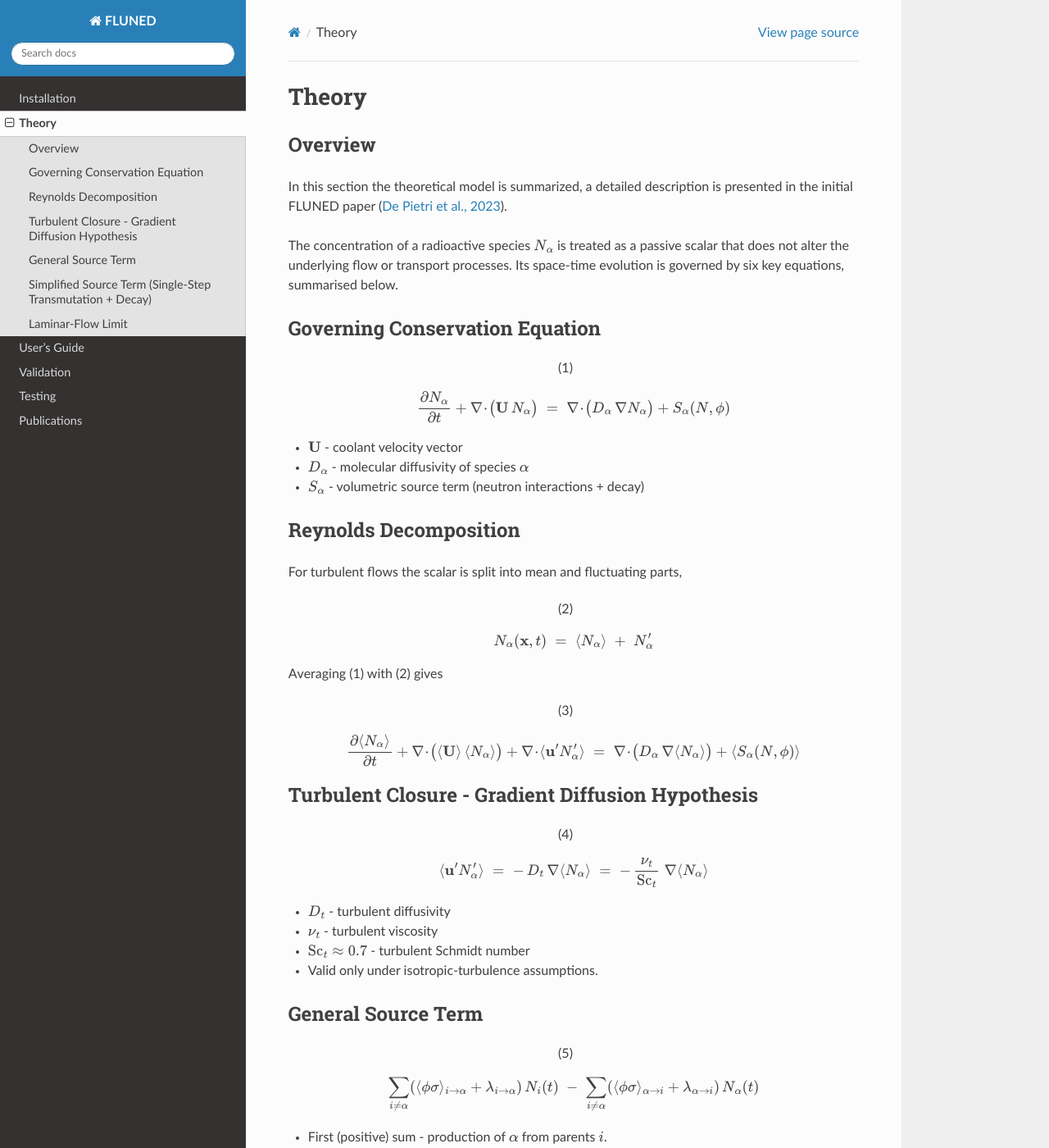
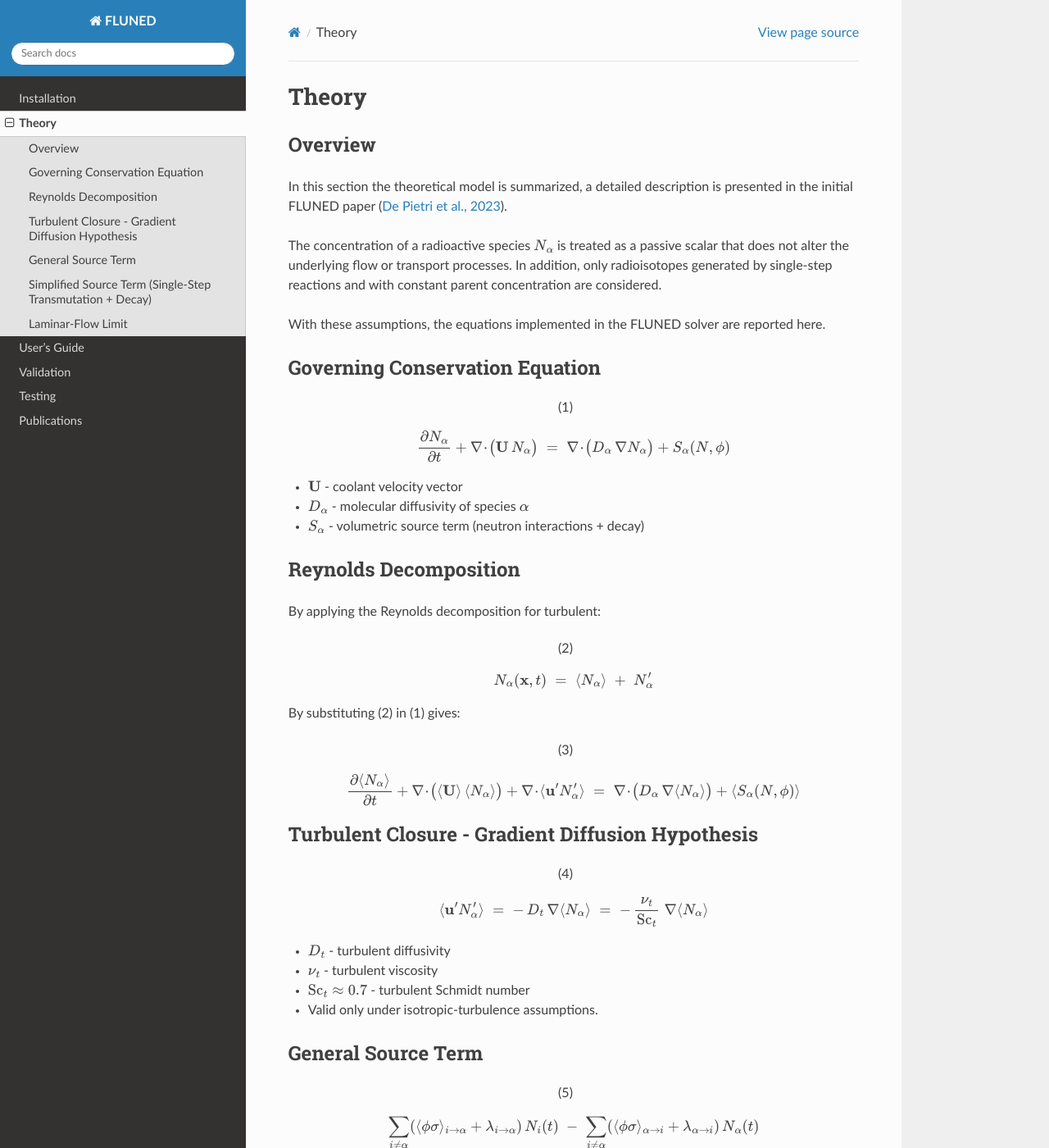
Before and after one commit to marco-de-pietri/FLUNED-repository, a Sphinx documentation site: the page built from docs/source/theory.rst, in a window 1280 px wide and 1400 px high. Shown: the whole window at 82% size. Built offline with Sphinx 7.4.7 and the Read the Docs theme 3.1.0, drawn with Linux system fonts in a browser that asks for light colours; pages that are not in the unit, such as notebooks, are missing from menus.

```diff
--- a/docs/source/theory.rst
+++ b/docs/source/theory.rst
@@ -10,9 +10,9 @@ In this section the theoretical model is summarized, a detailed description is p
 
 The concentration of a radioactive species :math:`N_\alpha` is treated as a
 passive scalar that does not alter the underlying flow or transport
-processes.
-Its space-time evolution is governed by six key
-equations, summarised below.
+processes. In addition, only radioisotopes generated by single-step reactions and with constant parent concentration are considered.
+
+With these assumptions, the equations implemented in the FLUNED solver are reported here.
 
 Governing Conservation Equation
 -------------------------------
@@ -33,7 +33,7 @@ Governing Conservation Equation
 Reynolds Decomposition
 ----------------------
 
-For turbulent flows the scalar is split into mean and fluctuating parts,
+By applying the Reynolds decomposition for turbulent:
 
 .. math::
    :label: eq2
@@ -41,7 +41,7 @@ For turbulent flows the scalar is split into mean and fluctuating parts,
    N_\alpha(\mathbf{x},t) \;=\; \langle N_\alpha \rangle
    \;+\; N_\alpha'
 
-Averaging (1) with (2) gives
+By substituting (2) in (1) gives:
 
 .. math::
    :label: eq3
```
Also changed, not shown: README.md (+10 -0 lines).
